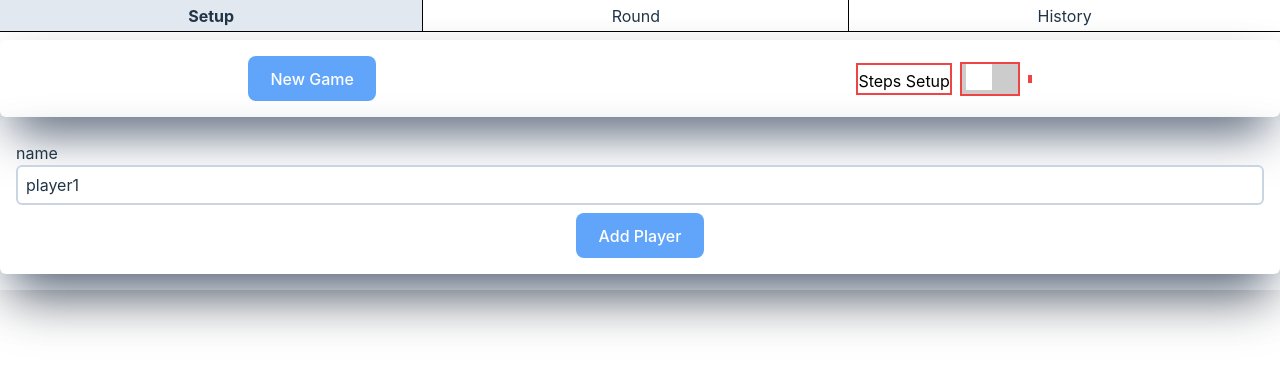
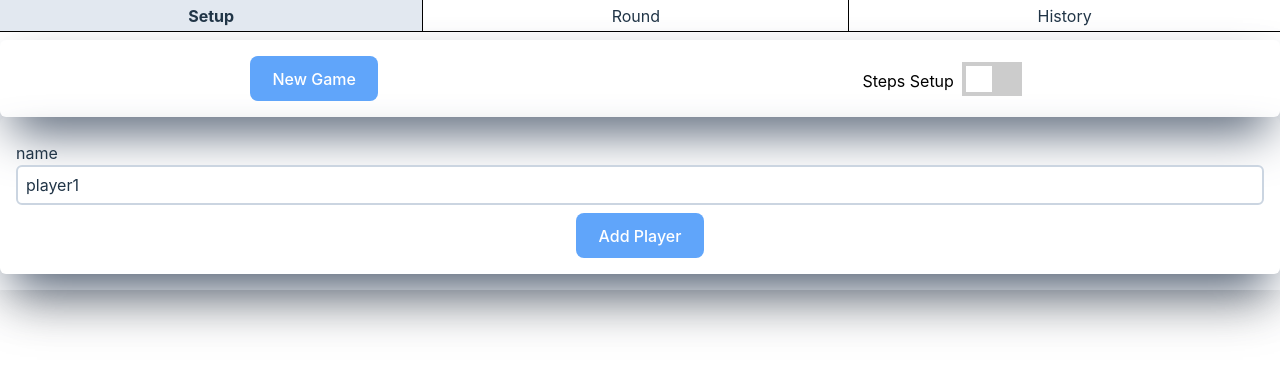
Before and after one commit to maldestor95/score, a Vue app: page / in a window 1280 px wide. Shown: the top 372 px of the page. Built offline with nearby package versions, Linux system fonts and the light colour scheme.

Commit message:
update toggle color

```diff
--- a/src/components/toggleswitch.vue
+++ b/src/components/toggleswitch.vue
@@ -1,12 +1,12 @@
 <template>
   <!-- code inspired by https://www.w3schools.com/howto/howto_css_switch.asp -->
-  <div class="flex flex-row debugall items-center">
+  <div class="flex flex-row items-center">
     <div class="mr-2 z-0 pt-1">
       <slot>switch label</slot>
     </div>
     <label class="switch shrink-0 grow-0">
       <input type="checkbox" :checked="model" v-model="model" />
-      <span class="slider" :class="{ round: !props.square }"></span>
+      <span class="slider" :class="{ round: !props.square, sliderOn: model }"></span>
     </label>
     <div class="ml-2 z-0 pt-1">
       <slot name="post"></slot>
@@ -50,7 +50,9 @@ const props = withDefaults(defineProps<Props>(), {
   -webkit-transition: 0.4s;
   transition: 0.4s;
 }
-
+.sliderOn {
+  @apply bg-blue-400;
+}
 .slider:before {
   position: absolute;
   content: "";
```
